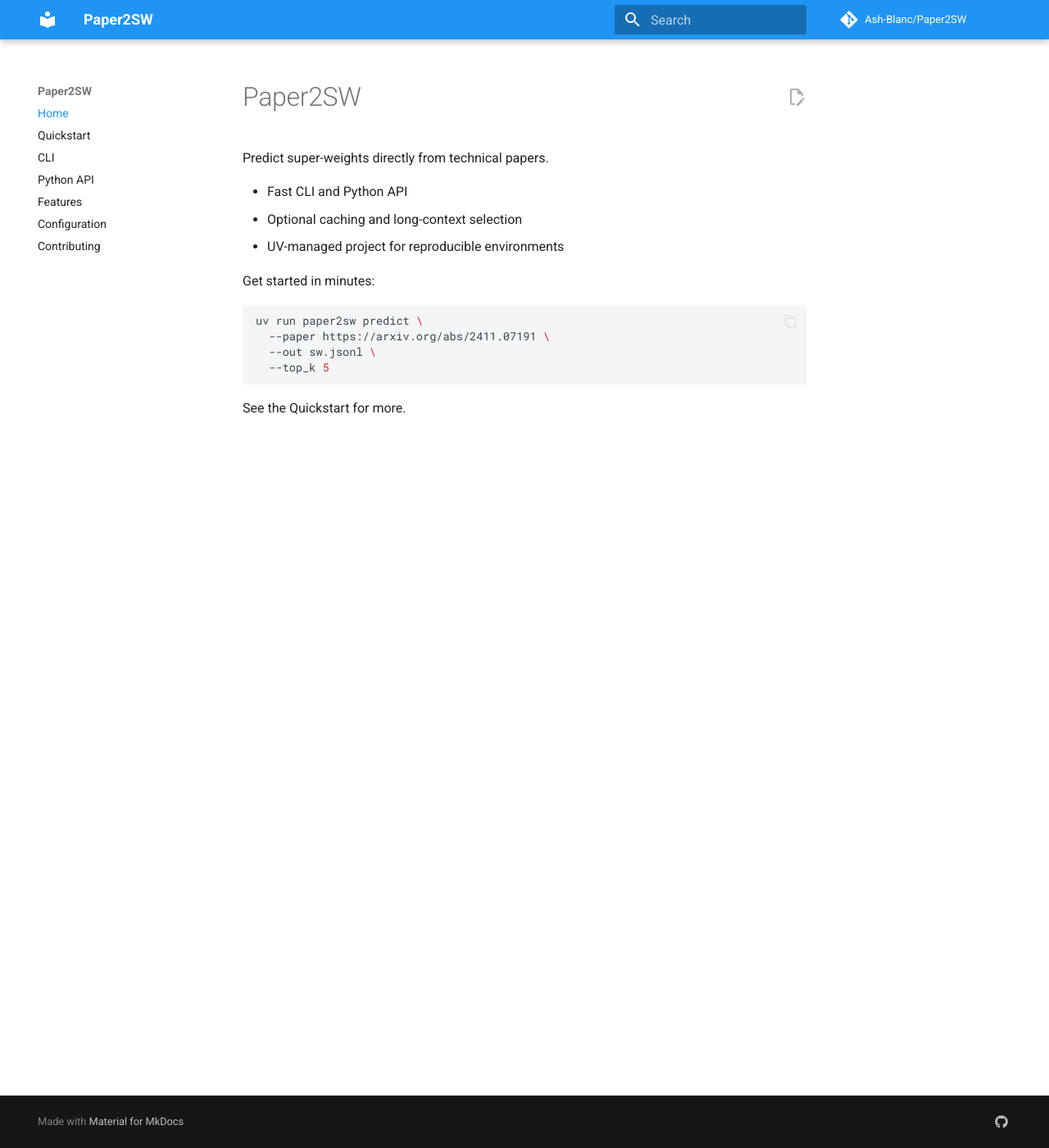
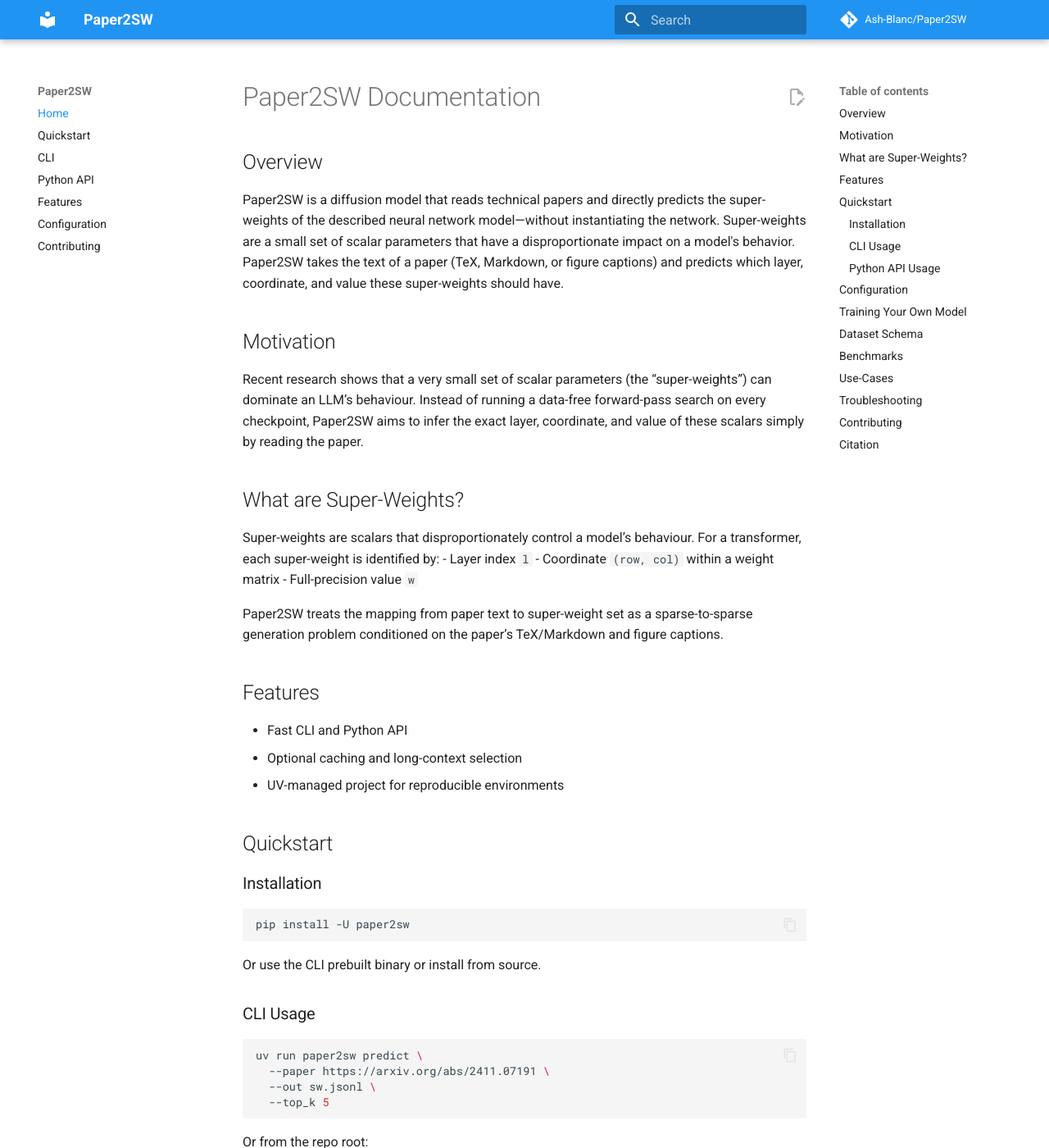
Before and after one commit to Ash-Blanc/paper2sw, an MkDocs documentation site: the page built from docs/index.md, in a window 1280 px wide and 1400 px high. Shown: the whole window at 82% size. Built offline with MkDocs 1.6.1 and Material for MkDocs 9.7.7, drawn with Linux system fonts in a browser that asks for light colours; comment, search, counter and statistics services are not loaded; some of the changed text lies outside the part shown.

Commit message:
Update main documentation: improve docs/index.md for clarity and completeness

````diff
--- a/docs/index.md
+++ b/docs/index.md
@@ -1,18 +1,120 @@
-# Paper2SW
+# Paper2SW Documentation
 
-Predict super-weights directly from technical papers.
+## Overview
+Paper2SW is a diffusion model that reads technical papers and directly predicts the super-weights of the described neural network model—without instantiating the network. Super-weights are a small set of scalar parameters that have a disproportionate impact on a model's behavior. Paper2SW takes the text of a paper (TeX, Markdown, or figure captions) and predicts which layer, coordinate, and value these super-weights should have.
 
+## Motivation
+Recent research shows that a very small set of scalar parameters (the “super-weights”) can dominate an LLM’s behaviour. Instead of running a data-free forward-pass search on every checkpoint, Paper2SW aims to infer the exact layer, coordinate, and value of these scalars simply by reading the paper.
+
+## What are Super-Weights?
+Super-weights are scalars that disproportionately control a model’s behaviour. For a transformer, each super-weight is identified by:
+- Layer index `l`
+- Coordinate `(row, col)` within a weight matrix
+- Full-precision value `w`
+
+Paper2SW treats the mapping from paper text to super-weight set as a sparse-to-sparse generation problem conditioned on the paper’s TeX/Markdown and figure captions.
+
+## Features
 - Fast CLI and Python API
 - Optional caching and long-context selection
 - UV-managed project for reproducible environments
 
-Get started in minutes:
+## Quickstart
+### Installation
+```bash
+pip install -U paper2sw
+```
+Or use the CLI prebuilt binary or install from source.
 
+### CLI Usage
 ```bash
 uv run paper2sw predict \
   --paper https://arxiv.org/abs/2411.07191 \
   --out sw.jsonl \
   --top_k 5
 ```
+Or from the repo root:
+```bash
+python3 -m paper2sw predict \
+  --paper https://arxiv.org/abs/2411.07191 \
+  --out sw.jsonl \
+  --top_k 5
+```
 
-See the Quickstart for more.
+### Python API Usage
+```python
+from paper2sw import predict_super_weights
+
+predictions = predict_super_weights(
+    paper="https://arxiv.org/abs/2411.07191",
+    top_k=5,
+    use_openai_fallback=True,
+)
+for p in predictions:
+    print(f"{p.model_family} L{p.layer} ({p.row},{p.col}) = {p.value:.3f}")
+```
+
+## Configuration
+You can customize defaults via a YAML file and pass it to the CLI/API.
+```yaml
+model_id: paper2sw/paper2sw-diff-base
+precision: bf16
+max_tokens: 8192
+openai_fallback: true
+```
+
+## Training Your Own Model
+1. Build dataset
+```bash
+git clone https://github.com/your-org/Paper2SW-Diff
+cd Paper2SW-Diff
+uv run python data/build.py --papers_dir papers/ --labels_dir labels/
+```
+2. Train diffusion
+```bash
+uv run accelerate launch train.py --config configs/paper_cond_unet.yaml --output runs/paper2sw-v1
+```
+
+## Dataset Schema
+| Field          | Shape | Description                    |
+|----------------|-------|--------------------------------|
+| `paper_tokens` | 8k    | TeX/Markdown tokens (truncated) |
+| `layer_idx`    | int   | Transformer layer              |
+| `coords`       | (2,)  | `(row, col)` index             |
+| `value`        | float | Float32 scalar                 |
+
+## Benchmarks
+| Metric     | Hit@1 (coord) | Value MAE | Latency |
+|------------|----------------|-----------|---------|
+| Llama‑7B   | 100 %          | 0.0014    | 0.8 s   |
+| Mistral‑7B | 100 %          | 0.0016    | 0.9 s   |
+| OLMo‑7B    | 98.7 %         | 0.0021    | 0.9 s   |
+
+## Use-Cases
+- Zero-shot model repair
+- Firmware roll-outs
+- Paper replication
+
+## Troubleshooting
+- Prediction is empty: ensure the paper path/URL is valid and not behind a paywall
+- TeX parsing fails: set `OPENAI_API_KEY` or pre-convert to Markdown/HTML
+- Out-of-memory: reduce `top_k`, use `precision=fp16/bf16`, or run on GPU
+
+## Contributing
+- Fork the repo and create a feature branch
+- Use uv to run and test locally
+- Add tests/examples if you add new flags or functions
+- Run format/lint (optional)
+- Open a PR with what you changed, why it helps users, and how to test it
+
+## Citation
+```bibtex
+@misc{paper2sw2025,
+  title={Paper2SW-Diff: Predicting Super-Weights from Technical Papers},
+  author={Ash et al.},
+  year={2025},
+  url={https://github.com/your-org/Paper2SW-Diff}
+}
+```
+
+For full documentation, visit: https://ash-blanc.github.io/Paper2SW/
````
